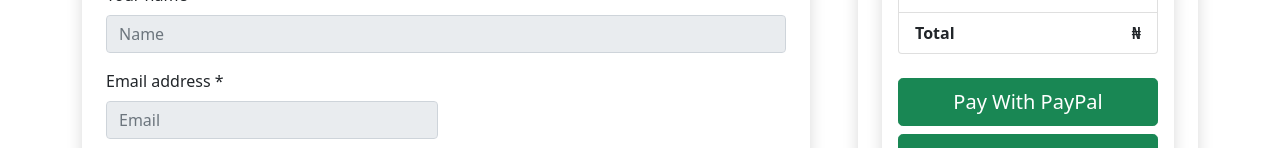
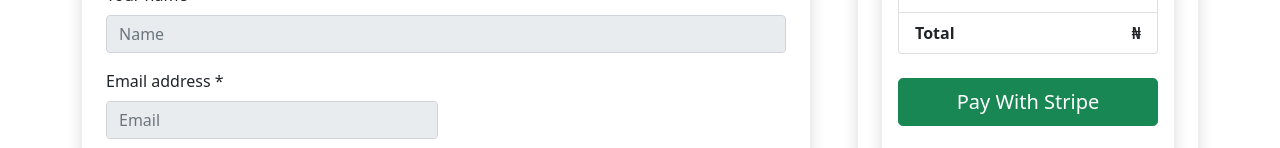
Before and after one commit to divinesta/Django-React-LMS, a React (Vite) app in the folder frontend/: page /checkout/1 in a window 1280 px wide. Shown: the part 623-771 px from the top of the page. Built offline with nearby package versions, Linux system fonts and the light colour scheme; no server answers; what simple-zustand-devtools would draw is missing.

Commit message:
Paypal and stripe payment integration in the frontend

```diff
--- a/frontend/src/utils/constants.js
+++ b/frontend/src/utils/constants.js
@@ -8,3 +8,4 @@
 export const API_BASE_URL = "http://127.0.0.1:8000/api/v1/";
 export const userId = user_id;
 export const teacherId = teacher_id
+export const PAYPAL_CLIENT_ID = "test"
--- a/frontend/src/views/base/Checkout.jsx
+++ b/frontend/src/views/base/Checkout.jsx
@@ -6,13 +6,19 @@
 import apiInstance from "../../utils/axios";
 import CartId from "../plugin/CartId";
 import Toast from "../plugin/Toast";
+import { PayPalButtons, PayPalScriptProvider } from "@paypal/react-paypal-js"
 import { userId } from "../../utils/constants";
+import { PAYPAL_CLIENT_ID } from "../../utils/constants";
 
-function Checkout() {
+const Checkout = () => {
 
    const [order, setOrder] = useState([])
    const [coupon, setCoupon] = useState("")
+
+   const [paymentLoading, setPaymentLoading] = useState(false);
    // console.log(coupon);
+
+   const navigate = useNavigate()
 
    const param = useParams()
 
@@ -56,6 +62,17 @@
          }
       }
    };
+
+   const initialOptions = {
+      clientId: PAYPAL_CLIENT_ID,
+      currency: "USD",
+      intent: "capture",
+   };
+
+   const payWithStripe = (event) => {
+      setPaymentLoading(true);
+      event.target.form.submit();
+   }
 
    return (
       <>
@@ -284,20 +301,72 @@
                                     </li>
                                  </ul>
                                  <div className="d-grid">
-                                    <Link
-                                       to={`/success/txn_id/`}
-                                       className="btn btn-lg btn-success mt-2"
+                                    <form
+                                       action={`http://127.0.0.1:8000/api/v1/payment/stripe-checkout/${order.oid}/`}
+                                       className="w-100"
+                                       method="POST"
                                     >
-                                       {" "}
-                                       Pay With PayPal
-                                    </Link>
-                                    <Link
-                                       to={`/success/txn_id/`}
-                                       className="btn btn-lg btn-success mt-2"
+                                       {paymentLoading ? (
+                                          <button
+                                             type="submit"
+                                             disabled
+                                             className="btn btn-lg btn-success mt-2 w-100"
+                                          >
+                                             {" "}
+                                             Processing{" "}
+                                             <i className="fas fa-spinner fa-spin"></i>
+                                          </button>
+                                       ) : (
+                                          <button
+                                             type="submit"
+                                             onClick={payWithStripe}
+                                             className="btn btn-lg btn-success mt-2 w-100"
+                                          >
+                                             {" "}
+                                             Pay With Stripe
+                                          </button>
+                                       )}
+                                    </form>
+
+                                    <PayPalScriptProvider
+                                       options={initialOptions}
                                     >
-                                       {" "}
-                                       Pay With Stripe
-                                    </Link>
+                                       <PayPalButtons
+                                          className="mt-3"
+                                          createOrder={(data, actions) => {
+                                             return actions.order.create({
+                                                purchase_units: [
+                                                   {
+                                                      amount: {
+                                                         currency_code: "USD",
+                                                         value: order.total.toString(),
+                                                      },
+                                                   },
+                                                ],
+                                             });
+                                          }}
+                                          onApprove={(data, actions) => {
+                                             const details =
+                                                actions.order.capture();
+                                             const name =
+                                                details.payment_source.paypal
+                                                   .name.full_name;
+                                             const status = details.status;
+                                             const paypal_order_id =
+                                                data.orderID;
+
+                                             // console.log(name);
+                                             // console.log(status);
+                                             // console.log(paypal_order_id);
+
+                                             if (status === "COMPLETED") {
+                                                navigate(
+                                                   `/payment-success/${order.oid}/?paypal_order_id=${paypal_order_id}`
+                                                );
+                                             }
+                                          }}
+                                       />
+                                    </PayPalScriptProvider>
                                  </div>
                                  <p className="small mb-0 mt-2 text-center">
                                     By proceeding to payment, you agree to these{" "}
```
Also changed, not shown: 1 other file (tests, documents, lock files or other folders).
